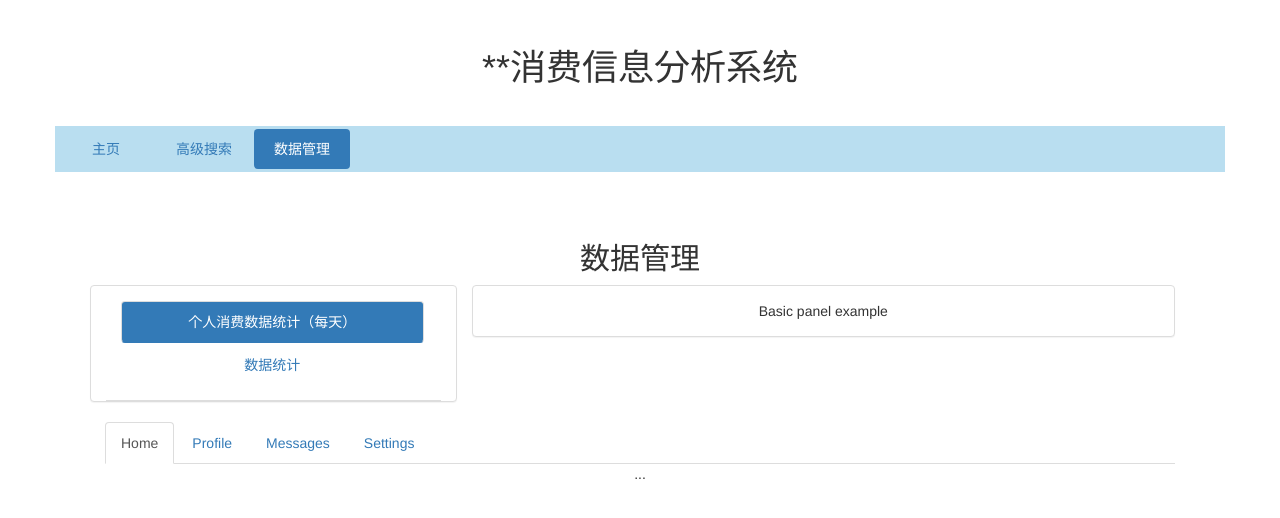
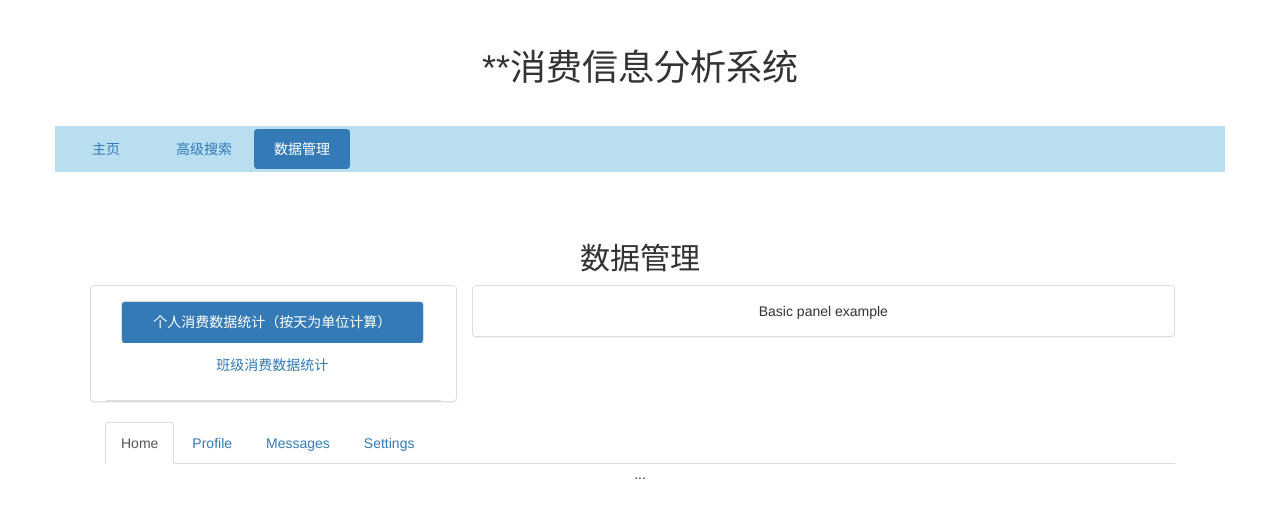
Before and after one commit to Beants/Flask_StudentAnalyseSystem, a Flask app: page /dataManager/ in a window 1280 px wide. Shown: the top 518 px of the page. Run offline with Flask 2, Linux system fonts and the light colour scheme; some libraries are stand-ins or nearby versions.

Commit message:
加入配置文件

```diff
--- a/main.py
+++ b/main.py
@@ -8,7 +8,11 @@
 
 from flask import Flask, render_template, request
 
+import config
+
 app = Flask(__name__)
+
+app.config.from_object(config)
 
 
 @app.route('/')
--- a/templates/dataManager.html
+++ b/templates/dataManager.html
@@ -17,10 +17,10 @@
         <div class="col-md-4 panel panel-default">
             <ul class="nav nav-pills nav-tabs nav-stacked  panel-body" role="tablist">
                 <li role="presentation" class="active">
-                    <a href="">个人消费数据统计（每天）</a>
+                    <a href="">个人消费数据统计（按天为单位计算）</a>
                 </li>
                 <li role="presentation">
-                    <a href="">数据统计</a>
+                    <a href="">班级消费数据统计</a>
                 </li>
             </ul>
 
```
Also changed, not shown: Manager/config.py (added, +10 -0 lines).
